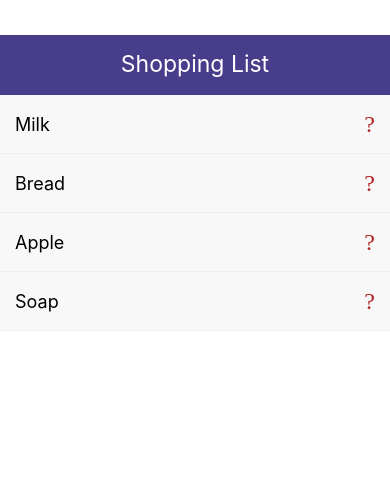
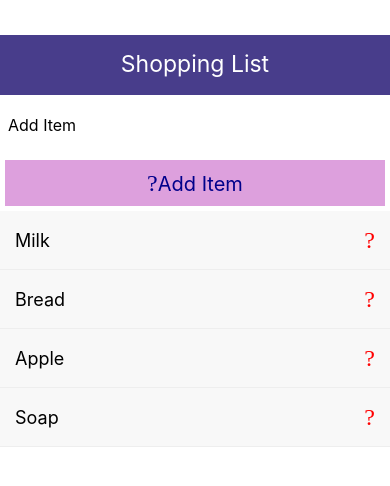
Before and after one commit to deanmchugh/shoppingListApp, a React Native app: screen / in a window 390 px wide. Shown: the top 486 px of the page. Built offline with nearby package versions, Linux system fonts and the light colour scheme.

Commit message:
finished shopping list add

```diff
--- a/App.tsx
+++ b/App.tsx
@@ -1,7 +1,8 @@
 import React, {useState} from 'react'
-import { StyleSheet, Text, View, FlatList } from 'react-native'
+import { StyleSheet, View, FlatList, Alert } from 'react-native'
 import Header from './components/Header'
 import ListItem from './components/ListItem'
+import AddItem from './components/AddItem'
 
 const App = () => {
   const [items, setItems] = useState([
@@ -17,13 +18,21 @@
     })
   }
 
+  const addItem = (text: string) => {
+    if (!text) Alert.alert('Errror', 'Please enter item name')
+    else setItems(prevItems => {
+      return [{id: prevItems.length + 1, text}, ...prevItems]
+    })
+  }
+
   return (
     <View style={styles.container}>
       <Header />
+      <AddItem addItem={addItem} />
       <FlatList
         data={items}
         renderItem={({item}) =>
-          <ListItem listItem={item} deleteItem={deleteItem}/>}
+          <ListItem listItem={item} deleteItem={deleteItem} />}
       />
     </View>
   )
--- /dev/null
+++ b/components/AddItem.tsx
@@ -0,0 +1,55 @@
+import React, { useState } from 'react';
+import { StyleSheet, Text, View, TextInput, TouchableOpacity } from 'react-native';
+import { AntDesign } from '@expo/vector-icons';
+
+interface Props {
+    addItem: (text: string) => void
+}
+
+const AddItem = ({addItem}: Props) => {
+  const [text, setText] = useState('')
+
+  const onChange = (textValue: string) => setText(textValue)
+
+  return (
+    <View>
+        <TextInput
+            placeholder='Add Item'
+            style={styles.input}
+            onChangeText={onChange}
+        />
+        <TouchableOpacity
+            style={styles.btn}
+            onPress={() => addItem(text)}
+        >
+            <Text style={styles.btnText}>
+                <AntDesign
+                    name='pluscircle'
+                    size={24}
+                />
+                Add Item
+            </Text>
+        </TouchableOpacity>
+    </View>
+  )
+}
+
+const styles = StyleSheet.create({
+    input: {
+        height: 60,
+        padding: 8,
+        fontSize: 16
+    },
+    btn: {
+        backgroundColor: 'plum',
+        padding: 9,
+        margin: 5
+    },
+    btnText: {
+        color: 'darkblue',
+        fontSize: 20,
+        textAlign: 'center'
+    }
+})
+
+export default AddItem
--- a/components/ListItem.tsx
+++ b/components/ListItem.tsx
@@ -13,9 +13,9 @@
         <View style={styles.listItemView}>
             <Text style={styles.listItemText}>{listItem.text}</Text>
             <AntDesign
-                name="closecircle"
+                name='closecircle'
                 size={24}
-                color="firebrick"
+                color='red'
                 onPress={() => deleteItem(listItem.id)}
             />
         </View>
```
